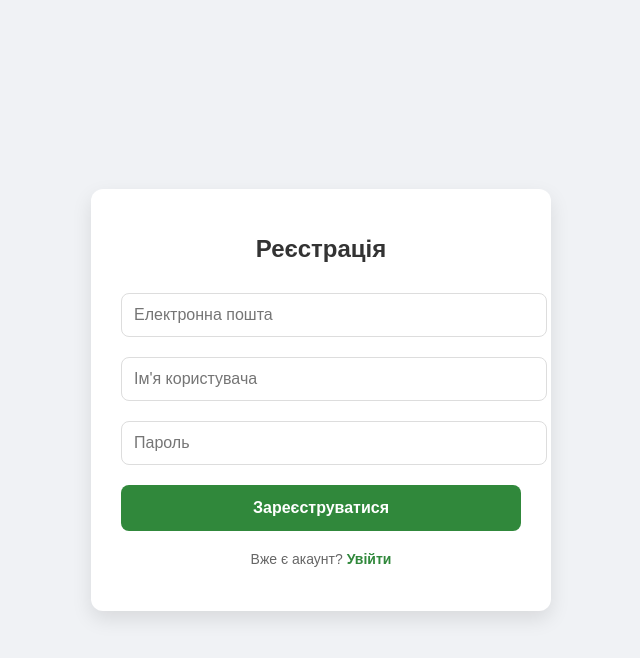
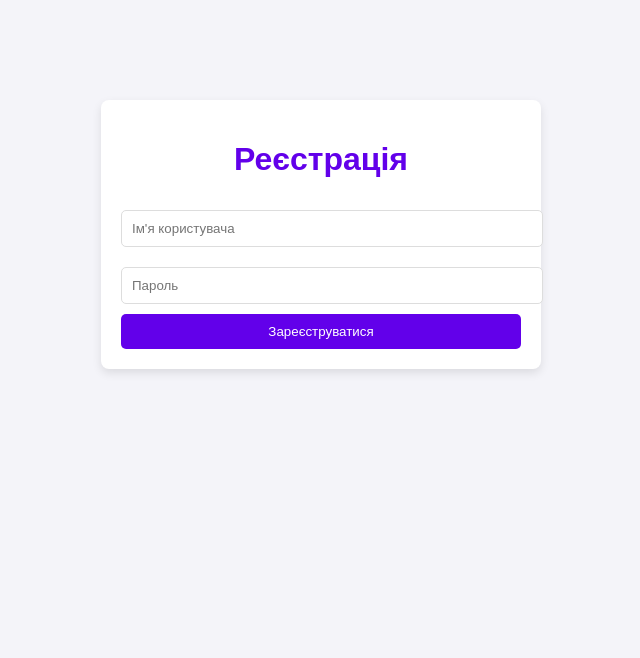
Before and after one commit to dass-netizen/-funpay, a plain HTML site: page register.html in a window 1280 px wide. Shown: the whole page, without its empty margins (319-959 px from the left). Drawn offline with Linux system fonts and the light colour scheme.

Commit message:
Update register.html

```diff
--- a/register.html
+++ b/register.html
@@ -9,83 +9,50 @@
             font-family: Arial, sans-serif;
             margin: 0;
             padding: 0;
-            background-color: #f0f2f5;
-            display: flex;
-            justify-content: center;
-            align-items: center;
-            height: 100vh;
+            background-color: #f4f4f9;
         }
         .container {
             max-width: 400px;
-            width: 100%;
-            padding: 30px;
-            background: #ffffff;
-            border-radius: 12px;
-            box-shadow: 0 8px 20px rgba(0, 0, 0, 0.1);
-            text-align: center;
+            margin: 100px auto;
+            padding: 20px;
+            background: white;
+            border-radius: 8px;
+            box-shadow: 0 4px 10px rgba(0, 0, 0, 0.1);
         }
         h1 {
             text-align: center;
-            color: #333;
-            margin-bottom: 20px;
-            font-size: 24px;
+            color: #6200ea;
         }
         input {
             width: 100%;
-            padding: 12px;
+            padding: 10px;
             margin: 10px 0;
             border: 1px solid #ddd;
-            border-radius: 8px;
-            font-size: 16px;
-            transition: border-color 0.3s ease;
-        }
-        input:focus {
-            border-color: #30883b;
-            outline: none;
+            border-radius: 5px;
         }
         button {
             width: 100%;
-            padding: 14px;
-            background-color: #30883b;
+            padding: 10px;
+            background-color: #6200ea;
             color: white;
             border: none;
-            border-radius: 8px;
+            border-radius: 5px;
             cursor: pointer;
-            font-size: 16px;
-            font-weight: bold;
-            transition: background-color 0.3s ease;
-            margin-top: 10px;
         }
         button:hover {
-            background-color: #2a7734;
-        }
-        .form-footer {
-            margin-top: 20px;
-            font-size: 14px;
-            color: #666;
-        }
-        .form-footer a {
-            color: #30883b;
-            text-decoration: none;
-            font-weight: bold;
-        }
-        .form-footer a:hover {
-            text-decoration: underline;
+            background-color: #3700b3;
         }
     </style>
 </head>
 <body>
+
     <div class="container">
         <h1>Реєстрація</h1>
         <form id="registerForm">
-            <input type="text" id="e-mail" placeholder="Електронна пошта" required>
             <input type="text" id="username" placeholder="Ім'я користувача" required>
             <input type="password" id="password" placeholder="Пароль" required>
             <button type="submit">Зареєструватися</button>
         </form>
-        <div class="form-footer">
-            <p>Вже є акаунт? <a href="login.html">Увійти</a></p>
-        </div>
     </div>
 
     <script>
@@ -97,10 +64,13 @@
             const password = document.getElementById('password').value;
 
             if (username && password) {
+
                 localStorage.setItem('user', JSON.stringify({ username, password }));
+
                 window.location.href = 'main.html';
             }
         });
+        document.querySelector('.popup-input').style.display = 'none';
     </script>
 </body>
 </html>
```
